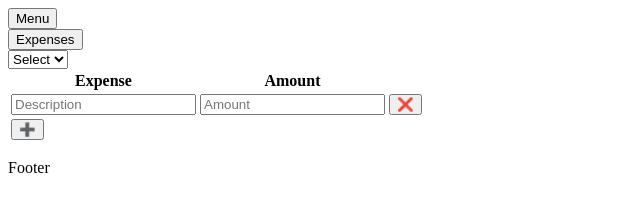
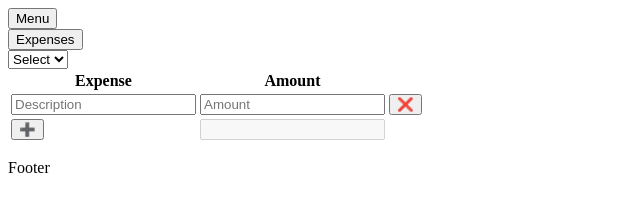
Before and after one commit to gnsbriel/expenses-web, a website: page pages/home/index.html in a window 1280 px wide. Shown: the full height of the page, 0-640 px from the left. Drawn offline with Linux system fonts and the light colour scheme.

Commit message:
Added a subtotal inputfield

```diff
--- a/pages/home/index.html
+++ b/pages/home/index.html
@@ -64,6 +64,7 @@
                         <tfoot>
                             <tr>
                                 <td><button id="add_new_expense">➕</button></td>
+                                <td><input id="__value_total" disabled></input></td>
                             </tr>
                         </tfoot>
                     </table>
```
